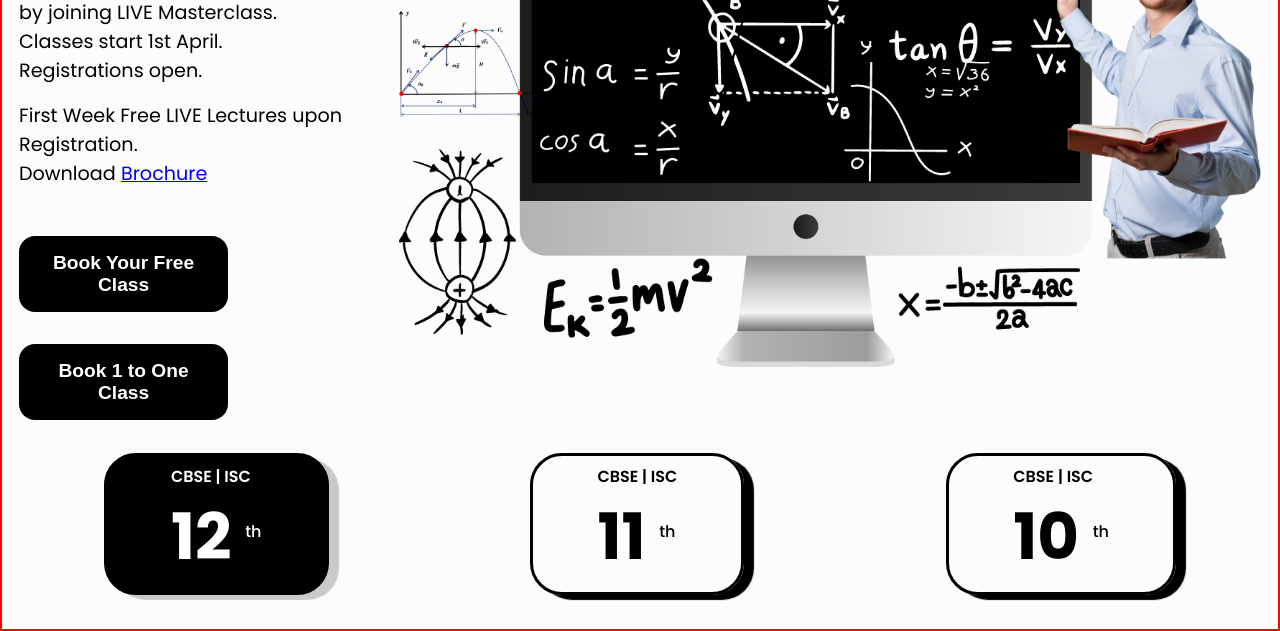
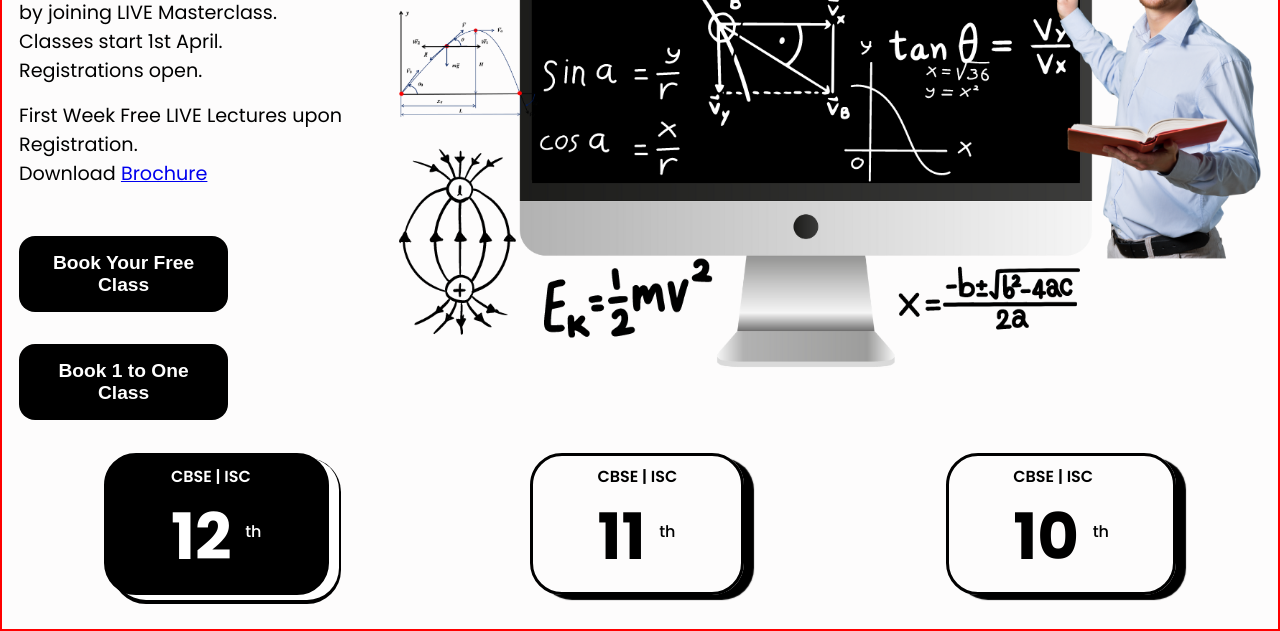
Before and after one commit to abhiSahuCodes/coaching-website, a plain HTML site: page index.html in a window 1280 px wide. In both pictures the pointer is over the element 216 px from the left and 816 px from the top of the page. Shown: the part 292-923 px from the top of the page. Drawn offline with Linux system fonts and the light colour scheme.

Commit message:
change in box shadow after hovering

```diff
--- a/style.css
+++ b/style.css
@@ -169,5 +169,6 @@ body {
   color: #fff;
   -moz-box-shadow: 10px 10px 5px 0px rgba(255, 255, 255, 0.75);
   -webkit-box-shadow: 10px 10px 5px 0px rgba(255, 255, 255, 0.75);
-  box-shadow: 10px 5px 1px 0px rgba(0, 0, 0, 0.2);
+  /* box-shadow: 10px 5px 1px 0px rgba(0, 0, 0, 0.2); */
+  box-shadow: 10px 5px 0px 0px #fff, 10px 7px 0px 2px rgba(0, 0, 0, 1);
 }
```
